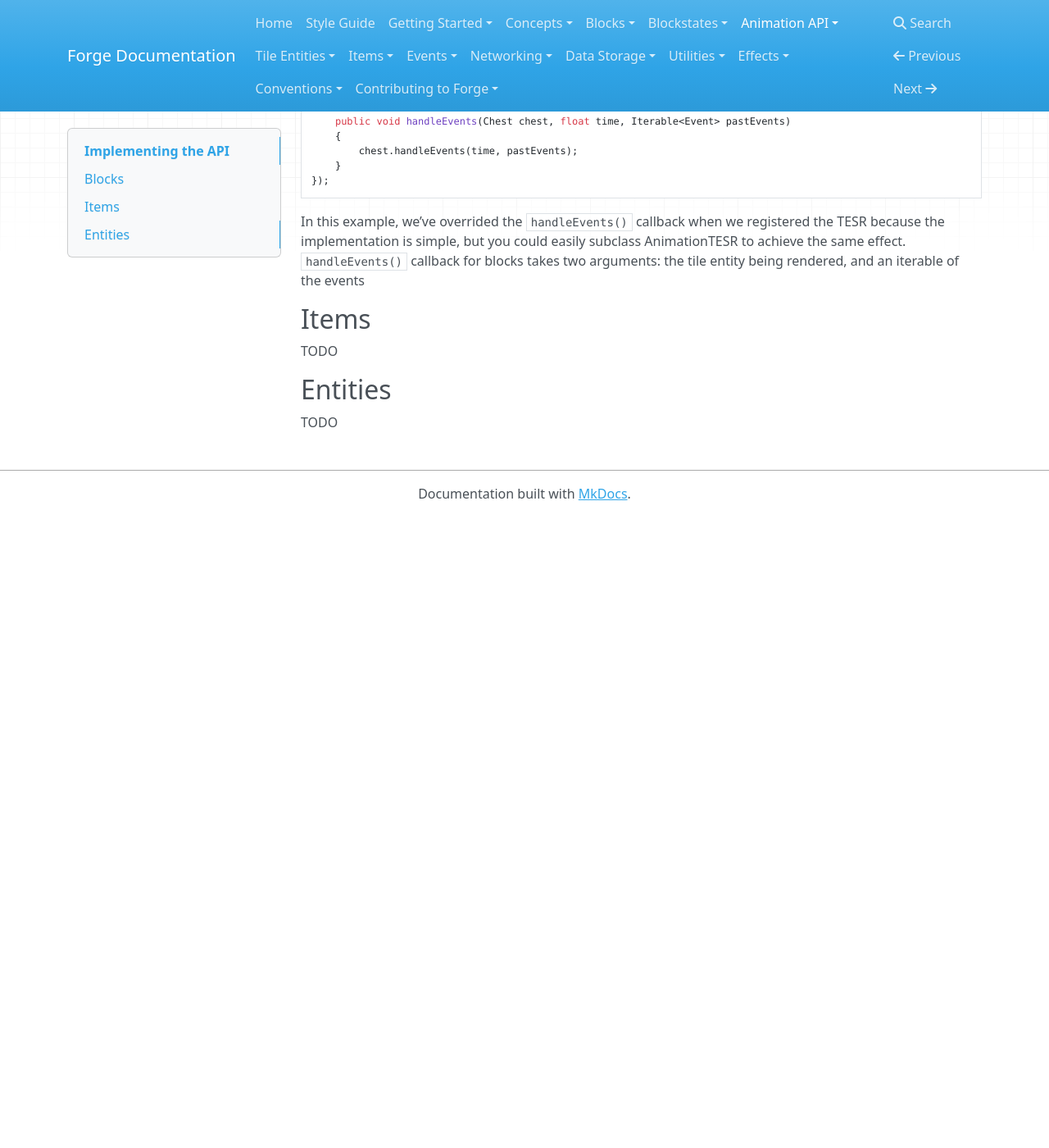
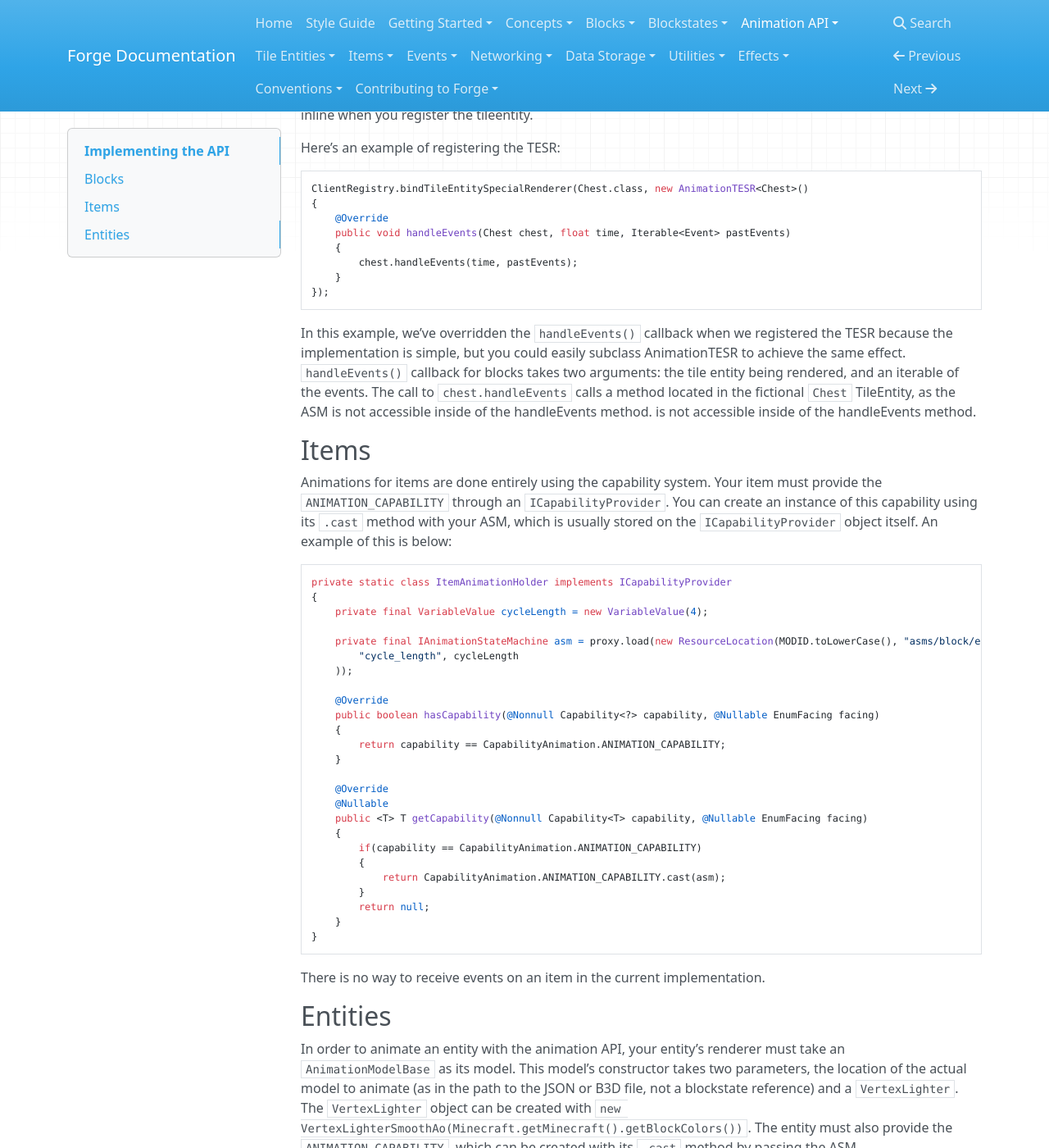
Before and after one commit to MinecraftForge/Documentation, an MkDocs documentation site: the page built from docs/animation/implementing.md, in a window 1280 px wide and 1400 px high, scrolled down 493 px. Shown: the whole window at 82% size. Built offline with MkDocs 1.6.1, drawn with Linux system fonts in a browser that asks for light colours; nearby versions of some CDN libraries; old or Windows-style settings are respelled for this version of MkDocs; before the commit the page ends 1123 px from its top, so only the background shows below that; some of the changed text lies outside the part shown.

Commit message:
Finish animation API documentation.
Well this is overdue...

(hides behind laziness)

````diff
--- a/docs/animation/implementing.md
+++ b/docs/animation/implementing.md
@@ -3,14 +3,18 @@ Implementing the API
 
 Depending on what you want to animate with the API, code-side implementation is a bit different.
 Documentation on the ASM api itself (for controlling the animation) is found on the [ASM][asm] page because it is independent of what
-you are animation.
+you are animating.
 
 Blocks
 --------
 
 Animations for blocks are done with the AnimationTESR, which is a FastTESR. Because of this, having a TileEntity for your block
 is necessary. Your TileEntity must provide the `ANIMATION_CAPABILITY`, which is recieved by calling its `.cast` method with your
-asm. Your block must also render in the `ENTITYBLOCK_ANIMATED` render layer.
+ASM. Your block must also render in the `ENTITYBLOCK_ANIMATED` render layer if you do not provide a `StaticProperty` in the block's blockstate.
+
+The `StaticProperty` is a property you can add to your block's blockstate by adding `Properties.StaticProperty` to the list of your block's properties inside
+of `createBlockState()`. When rendering the block, the AnimationTESR checks if the property's value is true; if so, block rendering continues as normal. Otherwise
+the AnimationTESR animates the block model assigned to the `static=false` variant in the blockstate json.
 
 The `handleEvents()` callback is located _in_ the AnimationTESR, so you have to either subclass or overload it inline when you register the tileentity.
 
@@ -27,16 +31,73 @@ ClientRegistry.bindTileEntitySpecialRenderer(Chest.class, new AnimationTESR<Ches
 });
 ```
 
-In this example, we've overrided the `handleEvents()` callback when we registered the TESR because the implementation is simple, but you could easily subclass
-AnimationTESR to achieve the same effect. `handleEvents()` callback for blocks takes two arguments: the tile entity being rendered, and an iterable of the events
+In this example, we've overridden the `handleEvents()` callback when we registered the TESR because the implementation is simple, but you could easily subclass
+AnimationTESR to achieve the same effect. `handleEvents()` callback for blocks takes two arguments: the tile entity being rendered, and an iterable of the events.
+The call to ``chest.handleEvents`` calls a method located in the fictional `Chest` TileEntity, as the ASM is not accessible inside of the handleEvents method. is not accessible inside of the handleEvents method.
 
 Items
 -------
 
-TODO
+Animations for items are done entirely using the capability system. Your item must provide the `ANIMATION_CAPABILITY` through an `ICapabilityProvider`. You can create
+an instance of this capability using its `.cast` method with your ASM, which is usually stored on the `ICapabilityProvider` object itself. An example of this is below:
+
+```java
+private static class ItemAnimationHolder implements ICapabilityProvider
+{
+    private final VariableValue cycleLength = new VariableValue(4);
+
+    private final IAnimationStateMachine asm = proxy.load(new ResourceLocation(MODID.toLowerCase(), "asms/block/engine.json"), ImmutableMap.<String, ITimeValue>of(
+        "cycle_length", cycleLength
+    ));
+
+    @Override
+    public boolean hasCapability(@Nonnull Capability<?> capability, @Nullable EnumFacing facing)
+    {
+        return capability == CapabilityAnimation.ANIMATION_CAPABILITY;
+    }
+
+    @Override
+    @Nullable
+    public <T> T getCapability(@Nonnull Capability<T> capability, @Nullable EnumFacing facing)
+    {
+        if(capability == CapabilityAnimation.ANIMATION_CAPABILITY)
+        {
+            return CapabilityAnimation.ANIMATION_CAPABILITY.cast(asm);
+        }
+        return null;
+    }
+}
+```
+
+There is no way to receive events on an item in the current implementation.
 
 Entities
 ----------
-TODO
+
+In order to animate an entity with the animation API, your entity's renderer must take an `AnimationModelBase` as its model. This model's constructor
+takes two parameters, the location of the actual model to animate (as in the path to the JSON or B3D file, not a blockstate reference) and a `VertexLighter`.
+The `VertexLighter` object can be created with `new VertexLighterSmoothAo(Minecraft.getMinecraft().getBlockColors())`.
+The entity must also provide the `ANIMATION_CAPABILITY`, which can be created with its `.cast` method by passing the ASM.
+
+The `handleEvents()` callback is located inside the `AnimationModelBase` class, if you want to use the events you must subclass `AnimationModelBase`. The callback
+takes three parameters: the entity being rendered, the current time in partial ticks, and an iterable of the events that have occurred.
+
+An example of creating the renderer is shown below:
+
+```java
+ResourceLocation location = new ModelResourceLocation(new ResourceLocation(MODID, blockName), "entity");
+return new RenderLiving<EntityChest>(manager, new net.minecraftforge.client.model.animation.AnimationModelBase<EntityChest>(location, new VertexLighterSmoothAo(Minecraft.getMinecraft().getBlockColors()))
+{
+    @Override
+    public void handleEvents(EntityChest chest, float time, Iterable<Event> pastEvents)
+    {
+        chest.handleEvents(time, pastEvents);
+    }
+}, 0.5f) {
+
+// ... getEntityTexture() ...
+
+};
+```
 
 [asm]: asm.md
````
